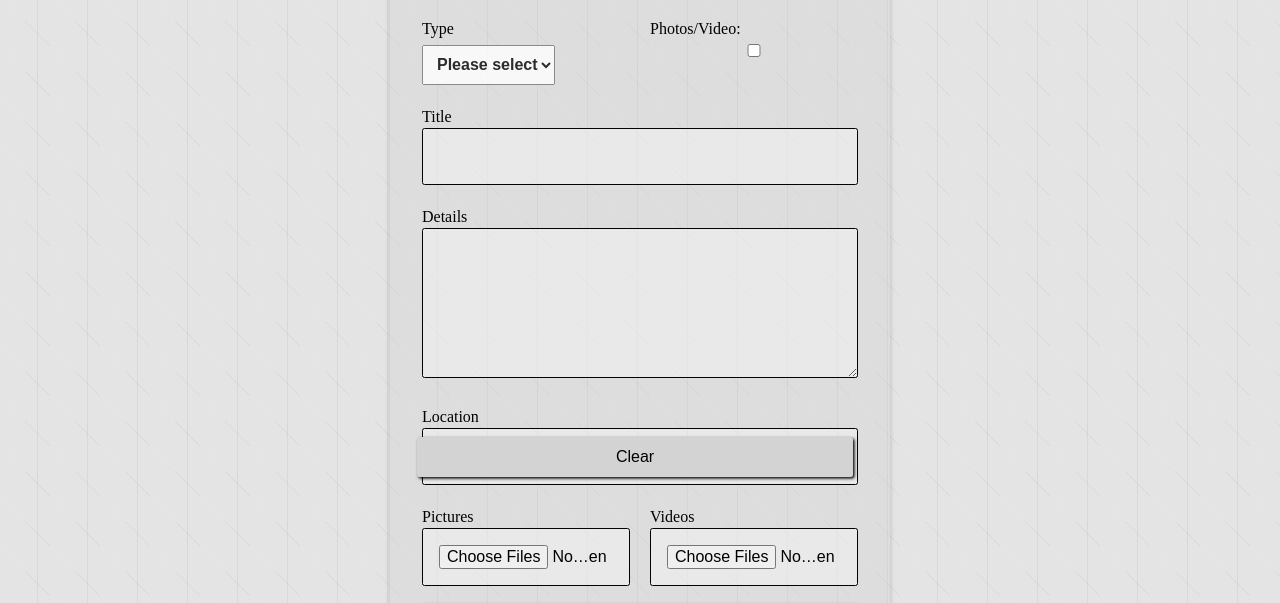
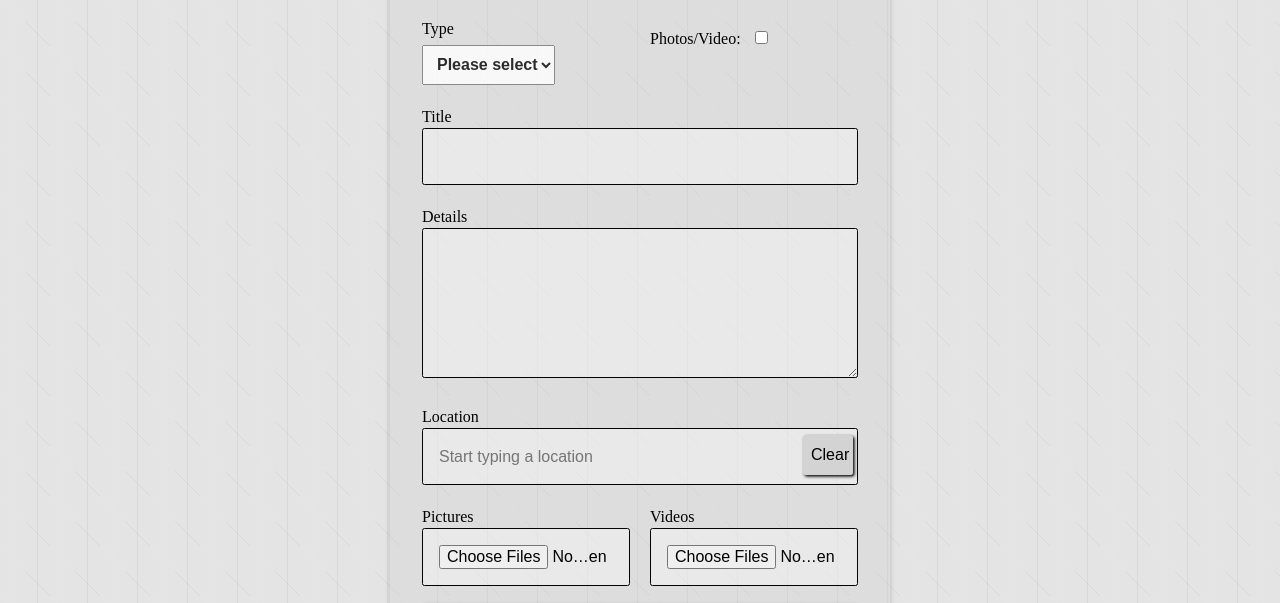
Before and after one commit to devskope/iReporter, a plain HTML site: page UI/views/add-edit.html in a window 1280 px wide. Shown: the part 179-782 px from the top of the page. Drawn offline with Linux system fonts and the light colour scheme; some packages are replaced by stand-ins of ours.

Commit message:
bug(create record): fix location reset button

```diff
--- a/UI/assets/css/add-edit.css
+++ b/UI/assets/css/add-edit.css
@@ -12,7 +12,7 @@
   grid-template-columns: 1fr 1fr;
   grid-gap: 2rem;
 }
-.add-edit__form label {
+.add-edit__form label:not(.add-edit__media label) {
   display: block;
 }
 
@@ -27,7 +27,14 @@
   padding-left: 1rem;
   opacity: 0.8;
 }
-
+.add-edit__media {
+  margin-top: 1rem;
+}
+.add-edit__media * {
+  width: min-content;
+  margin-right: 1rem;
+  outline: none;
+}
 .add-edit__details {
   min-height: 15rem;
   min-width: 100%;
@@ -39,11 +46,11 @@
 .add-edit__location--clear {
   position: absolute;
   box-shadow: 0.15rem 0.15rem 0.3rem;
-  top: 0;
+  top: 3rem;
   right: 0.5rem;
   height: 50%;
+  width: 5rem;
   padding: 0.8rem;
-  transform: translateY(3.2rem);
   outline: none;
 }
 .add-edit__location--clear:hover {
@@ -65,3 +72,8 @@
 .full-width {
   grid-column: 1 / 3;
 }
+ @media screen and (max-width: 410px) {
+  .add-edit__media {
+    margin-top: 3.5rem;
+  }
+ }
```
